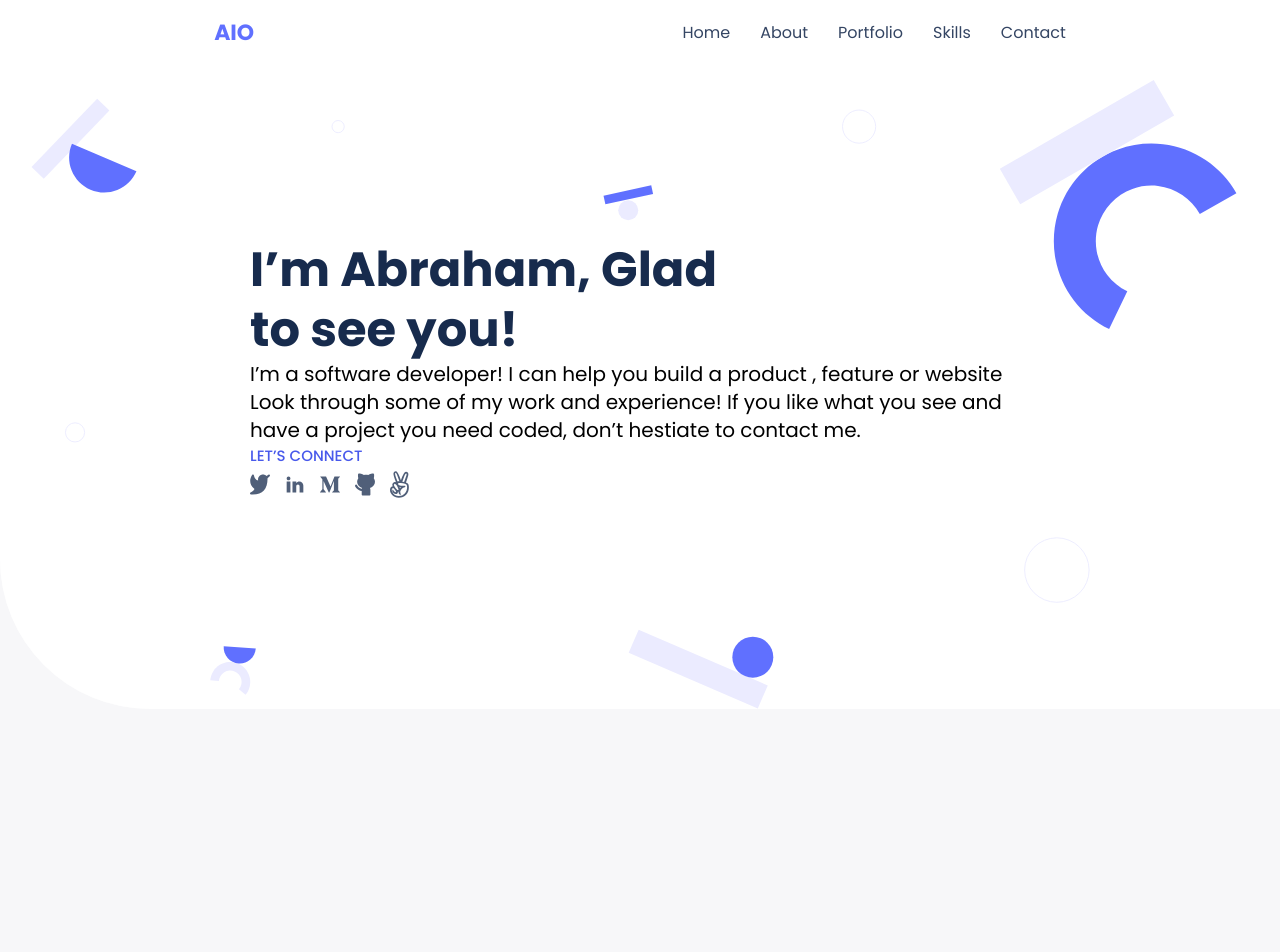
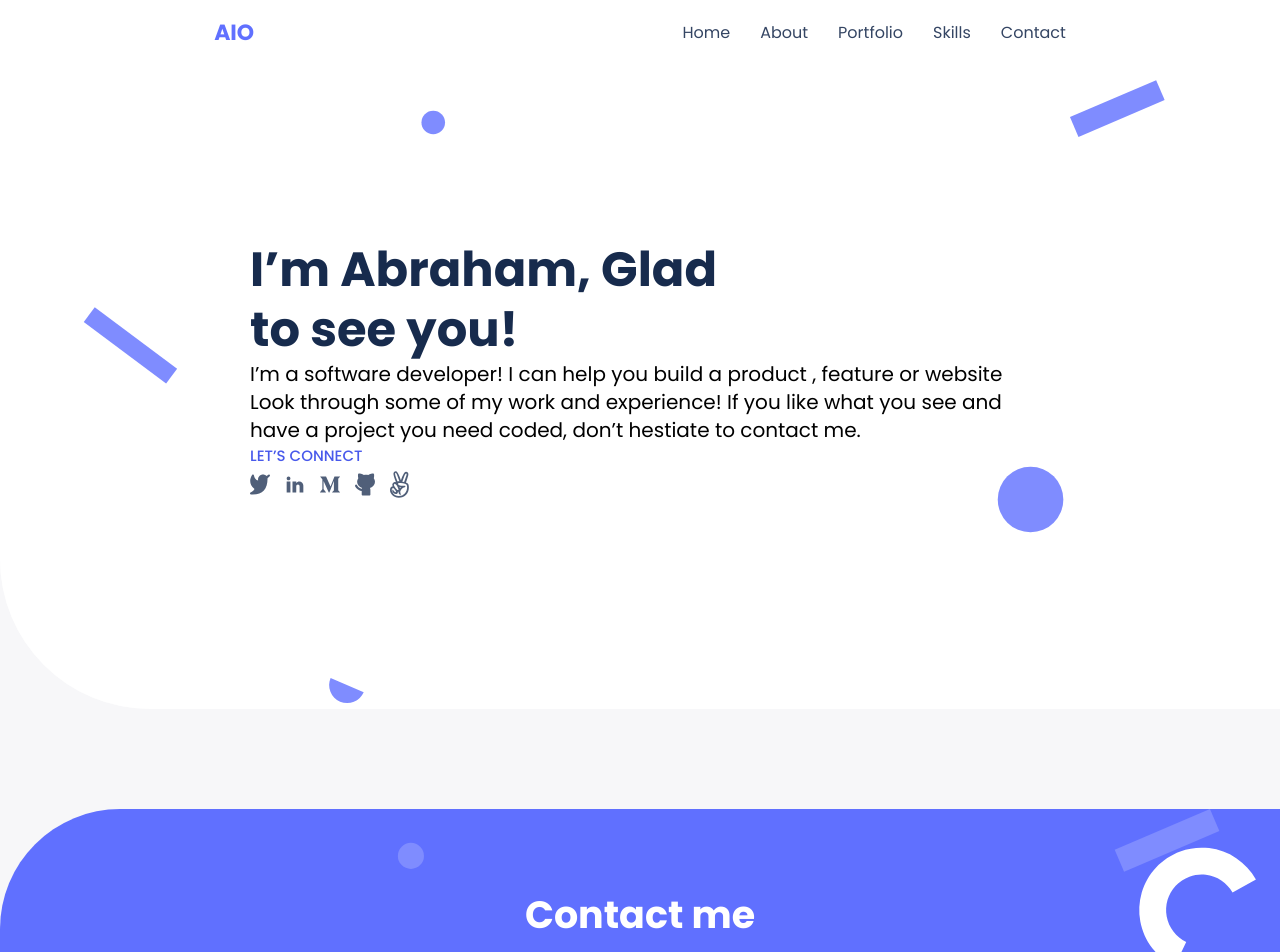
Before and after one commit to Ibizugbe/microverse-react-portfolio, a React (Create React App) app: page / in a window 1280 px wide. Shown: the top 952 px of the page. Before the commit the page ends 800 px from the top, so only its background shows below. Built offline with nearby package versions, Linux system fonts and the light colour scheme.

Commit message:
add min-width property to app

```diff
--- a/src/App.css
+++ b/src/App.css
@@ -11,3 +11,7 @@ ul {
   padding: 0;
   list-style: none;
 }
+
+html {
+  min-width: 365px;
+}
--- a/src/App.js
+++ b/src/App.js
@@ -1,4 +1,5 @@
 import './App.css';
+import Contact from './components/Contact';
 import Intro from './components/Intro';
 import Navbar from './components/Navbar';
 
@@ -10,6 +11,7 @@ function App() {
       </header>
       <main>
         <Intro />
+        <Contact />
       </main>
     </>
   );
```
